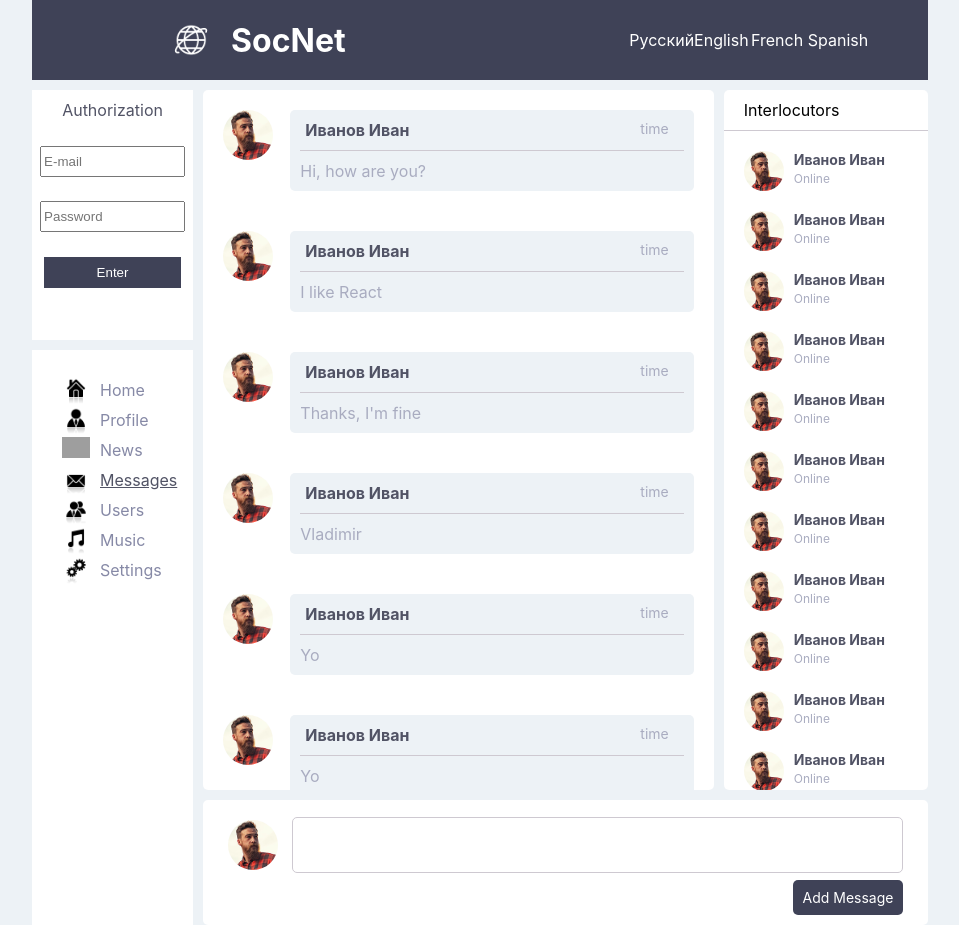
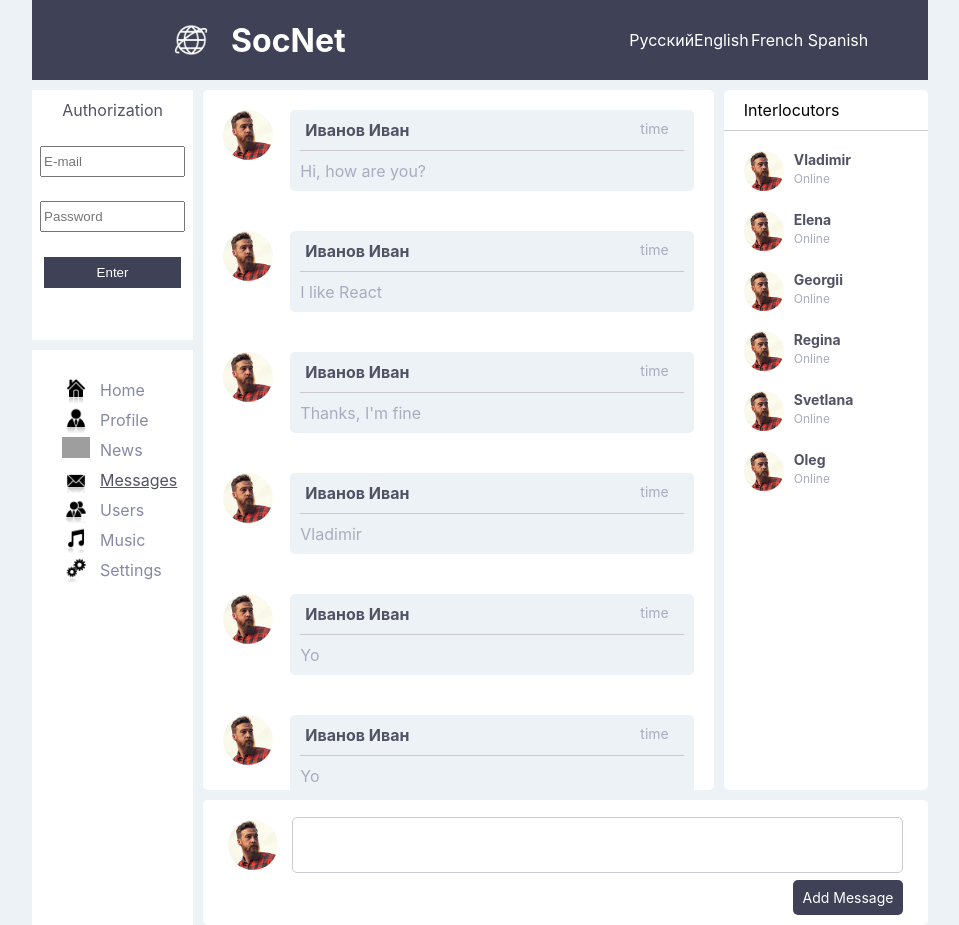
Before and after one commit to Basko-Vladimir/IT-incubator-project, a React (Create React App) app: page /messages in a window 1280 px wide. Shown: the whole page, without its empty margins (160-1119 px from the left). Built offline with nearby package versions, Linux system fonts and the light colour scheme; grey boxes are pictures that could not be loaded.

Commit message:
Creating component DialogsContainer and refactoring components Profile, Dialogs and Interlocutors

```diff
--- a/src/components/Dialogs/Dialogs.jsx
+++ b/src/components/Dialogs/Dialogs.jsx
@@ -7,8 +7,8 @@ import MessageCreateContainer from "./MessageCreate/MessageCreateContainer";
 
 const Dialogs = (props) => {
     let messages = props.messages.map( m => <Message key={Math.random()*10}
-                                                     name={props.dialogs.name}
                                                      message={m.message}/>);
+    let interlocutors = props.dialogs.map( d => <Interlocutor key={d.id} name={d.name}/>);
     return (
         <div className={styles.dialogsWrap}>
             <div className={styles.dialogsBlock}>
@@ -20,21 +20,8 @@ const Dialogs = (props) => {
                         <span>Interlocutors</span>
                     </div>
                     <div className={styles.interlocutors}>
-                        <Interlocutor/>
-                        <Interlocutor/>
-                        <Interlocutor/>
-                        <Interlocutor/>
-                        <Interlocutor/>
-                        <Interlocutor/>
-                        <Interlocutor/>
-                        <Interlocutor/>
-                        <Interlocutor/>
-                        <Interlocutor/>
-                        <Interlocutor/>
-                        <Interlocutor/>
-                        <Interlocutor/>
+                        {interlocutors}
                     </div>
-
                 </div>
             </div>
             <MessageCreateContainer />
--- a/src/components/Dialogs/DialogsContainer.jsx
+++ b/src/components/Dialogs/DialogsContainer.jsx
@@ -1,6 +1,7 @@
 import React from "react";
 import Dialogs from "./Dialogs";
 import {connect} from "react-redux";
+
 
 let mapStateToProps = (state) => {
     return {
@@ -9,12 +10,6 @@ let mapStateToProps = (state) => {
     }
 };
 
-let mapDispatchToProps = () => {
-    return {
-        a:3
-    }
-};
-
-const DialogsContainer = connect(mapStateToProps, mapDispatchToProps)(Dialogs);
+const DialogsContainer = connect(mapStateToProps)(Dialogs);
 
 export default DialogsContainer;
--- a/src/components/Dialogs/Interlocutor/Interlocutor.jsx
+++ b/src/components/Dialogs/Interlocutor/Interlocutor.jsx
@@ -2,12 +2,12 @@ import React from "react";
 import styles from "./Interlocutor.module.css";
 import avatar from "../../../images/avatar.jpg";
 
-const Interlocutor = () => {
+const Interlocutor = (props) => {
   return (
       <div className={styles.interlocutor}>
           <img className={styles.avatar} src={avatar} alt="avatar"/>
           <div className={styles.content}>
-              <span className={styles.name}>Иванов Иван</span>
+              <span className={styles.name}>{props.name}</span>
               <span className={styles.status}>Online</span>
           </div>
       </div>
--- a/src/components/Profile/Profile.jsx
+++ b/src/components/Profile/Profile.jsx
@@ -4,7 +4,7 @@ import avatar from "../../images/avatar.jpg";
 import ProfileInfo from "./ProfileInfo/ProfileInfo";
 import MyPostsContainer from "./MyPosts/MyPostsContainer";
 
-const Profile = () => {
+const  Profile = () => {
     return (
         <div className={styles.profileWrap}>
             <div className={styles.bgWrap}>
```
